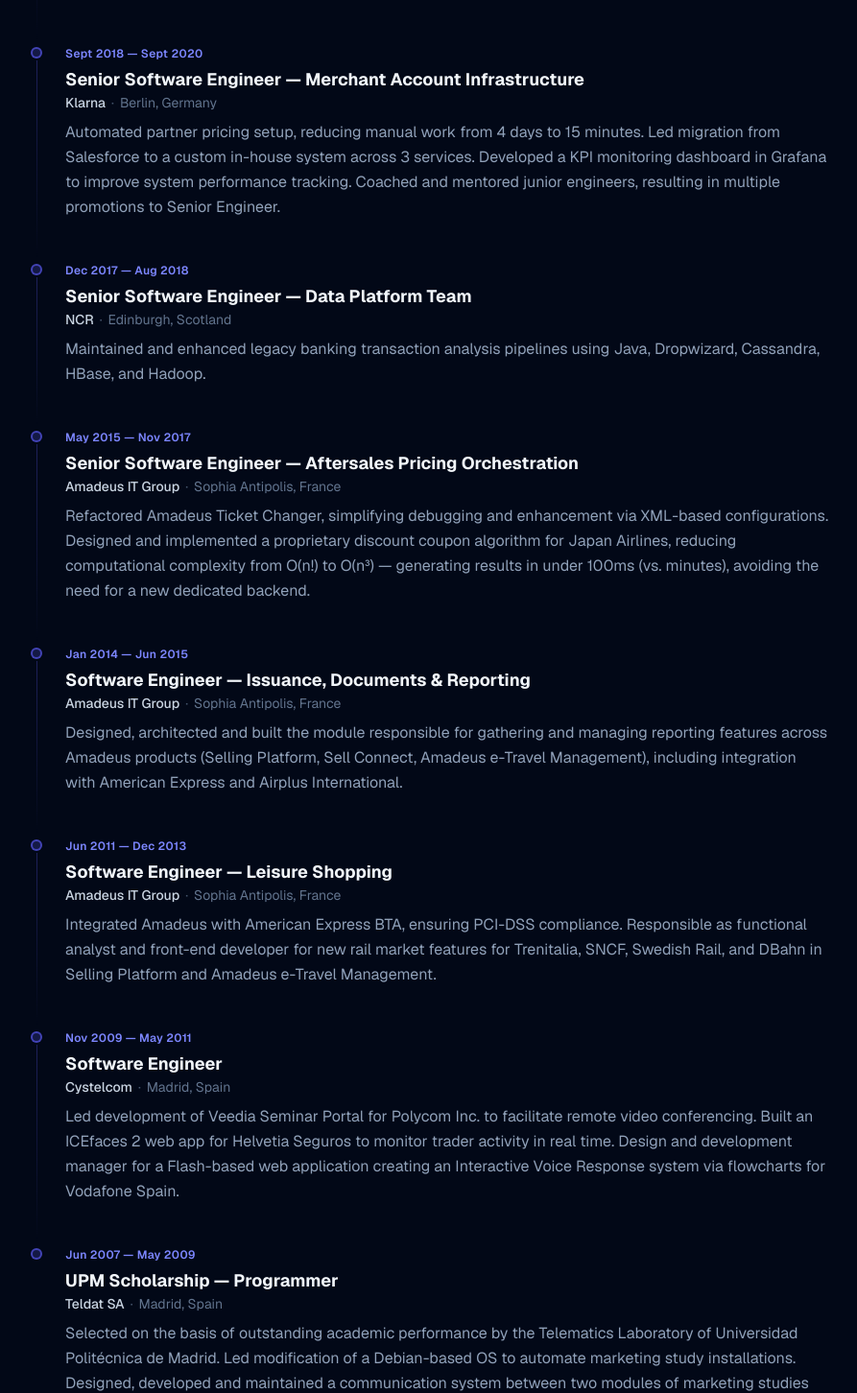
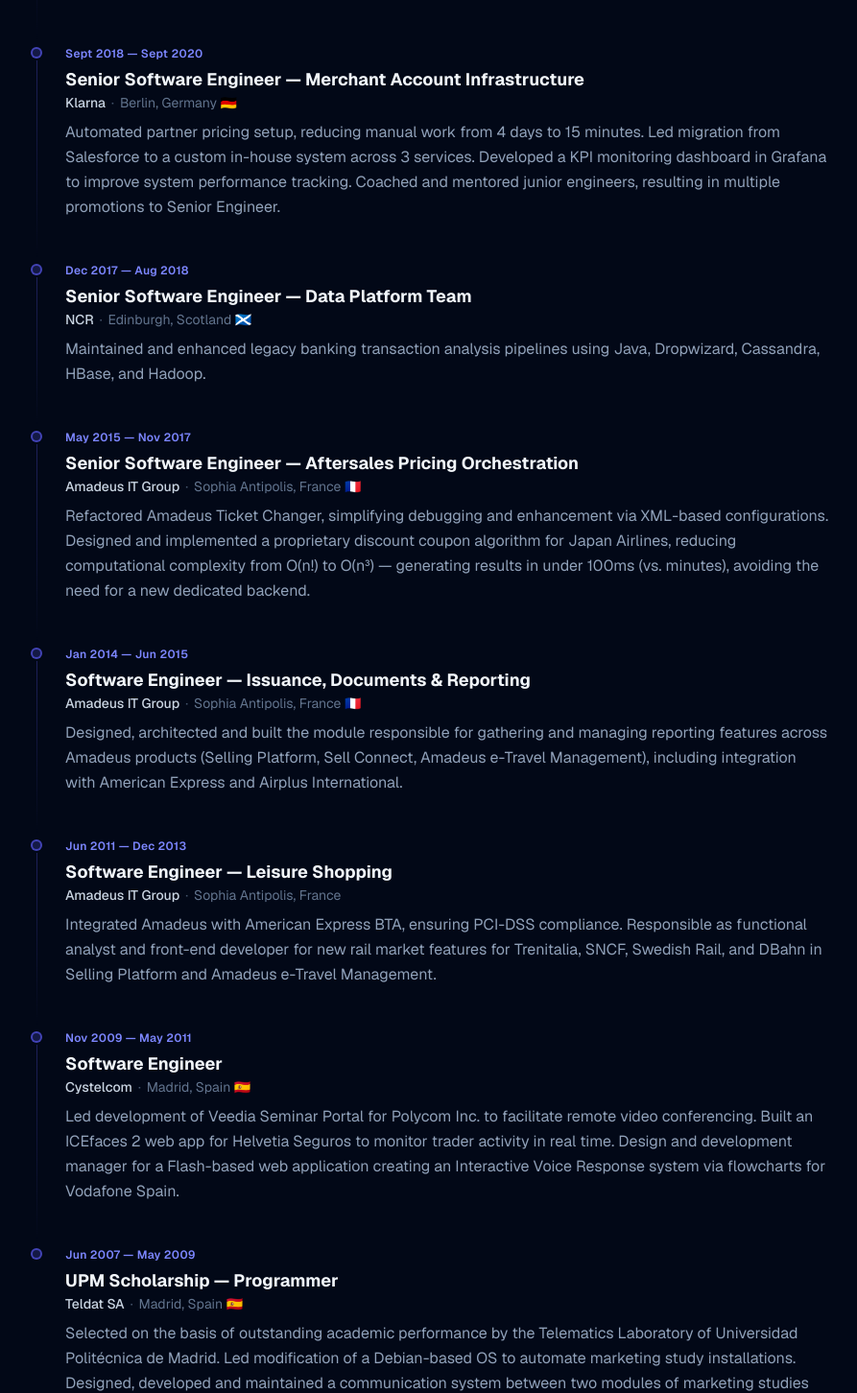
Before and after one commit to chemacabeza/chemacabeza-dev, a Next.js app: page /about in a window 1280 px wide. Shown: the part 1484-2936 px from the top of the page at 96% size, without its empty margins (192-1085 px from the left). Built offline with nearby package versions, Linux system fonts and the light colour scheme.

Commit message:
Add country flag emojis to experience locations

```diff
--- a/app/about/page.tsx
+++ b/app/about/page.tsx
@@ -13,7 +13,7 @@ const experience = [
         period: "Sept 2020 — Present",
         role: "Engineering Manager — Partner Account Infrastructure",
         company: "Klarna",
-        location: "Berlin, Germany",
+        location: "Berlin, Germany 🇩🇪",
         description:
             "Lead a team of 8 (4 mid-level engineers, 2 senior engineers, 1 PM). Oversee security and quality of 7 critical services handling API integrations with 40+ distribution partners (Adyen, Mollie, Stripe, etc.). Spearheaded a major Stripe integration onboarding 1,700+ merchants weekly. Designed and implemented a global merchant tracking service handling 1.4M+ requests per week. Proposed and co-built a custom framework to decouple our main system from services and queues — enabling automatic retriggering, call prioritisation, and chaining, significantly reducing maintenance overhead. Conducted 40+ Java technical interviews and coached a Senior Engineer to Lead Engineer.",
     },
@@ -21,7 +21,7 @@ const experience = [
         period: "Sept 2018 — Sept 2020",
         role: "Senior Software Engineer — Merchant Account Infrastructure",
         company: "Klarna",
-        location: "Berlin, Germany",
+        location: "Berlin, Germany 🇩🇪",
         description:
             "Automated partner pricing setup, reducing manual work from 4 days to 15 minutes. Led migration from Salesforce to a custom in-house system across 3 services. Developed a KPI monitoring dashboard in Grafana to improve system performance tracking. Coached and mentored junior engineers, resulting in multiple promotions to Senior Engineer.",
     },
@@ -29,7 +29,7 @@ const experience = [
         period: "Dec 2017 — Aug 2018",
         role: "Senior Software Engineer — Data Platform Team",
         company: "NCR",
-        location: "Edinburgh, Scotland",
+        location: "Edinburgh, Scotland 🏴󠁧󠁢󠁳󠁣󠁴󠁿",
         description:
             "Maintained and enhanced legacy banking transaction analysis pipelines using Java, Dropwizard, Cassandra, HBase, and Hadoop.",
     },
@@ -37,7 +37,7 @@ const experience = [
         period: "May 2015 — Nov 2017",
         role: "Senior Software Engineer — Aftersales Pricing Orchestration",
         company: "Amadeus IT Group",
-        location: "Sophia Antipolis, France",
+        location: "Sophia Antipolis, France 🇫🇷",
         description:
             "Refactored Amadeus Ticket Changer, simplifying debugging and enhancement via XML-based configurations. Designed and implemented a proprietary discount coupon algorithm for Japan Airlines, reducing computational complexity from O(n!) to O(n³) — generating results in under 100ms (vs. minutes), avoiding the need for a new dedicated backend.",
     },
@@ -45,7 +45,7 @@ const experience = [
         period: "Jan 2014 — Jun 2015",
         role: "Software Engineer — Issuance, Documents & Reporting",
         company: "Amadeus IT Group",
-        location: "Sophia Antipolis, France",
+        location: "Sophia Antipolis, France 🇫🇷",
         description:
             "Designed, architected and built the module responsible for gathering and managing reporting features across Amadeus products (Selling Platform, Sell Connect, Amadeus e-Travel Management), including integration with American Express and Airplus International.",
     },
@@ -61,7 +61,7 @@ const experience = [
         period: "Nov 2009 — May 2011",
         role: "Software Engineer",
         company: "Cystelcom",
-        location: "Madrid, Spain",
+        location: "Madrid, Spain 🇪🇸",
         description:
             "Led development of Veedia Seminar Portal for Polycom Inc. to facilitate remote video conferencing. Built an ICEfaces 2 web app for Helvetia Seguros to monitor trader activity in real time. Design and development manager for a Flash-based web application creating an Interactive Voice Response system via flowcharts for Vodafone Spain.",
     },
@@ -69,7 +69,7 @@ const experience = [
         period: "Jun 2007 — May 2009",
         role: "UPM Scholarship — Programmer",
         company: "Teldat SA",
-        location: "Madrid, Spain",
+        location: "Madrid, Spain 🇪🇸",
         description:
             "Selected on the basis of outstanding academic performance by the Telematics Laboratory of Universidad Politécnica de Madrid. Led modification of a Debian-based OS to automate marketing study installations. Designed, developed and maintained a communication system between two modules of marketing studies software using facial recognition via webcams.",
     },
```
